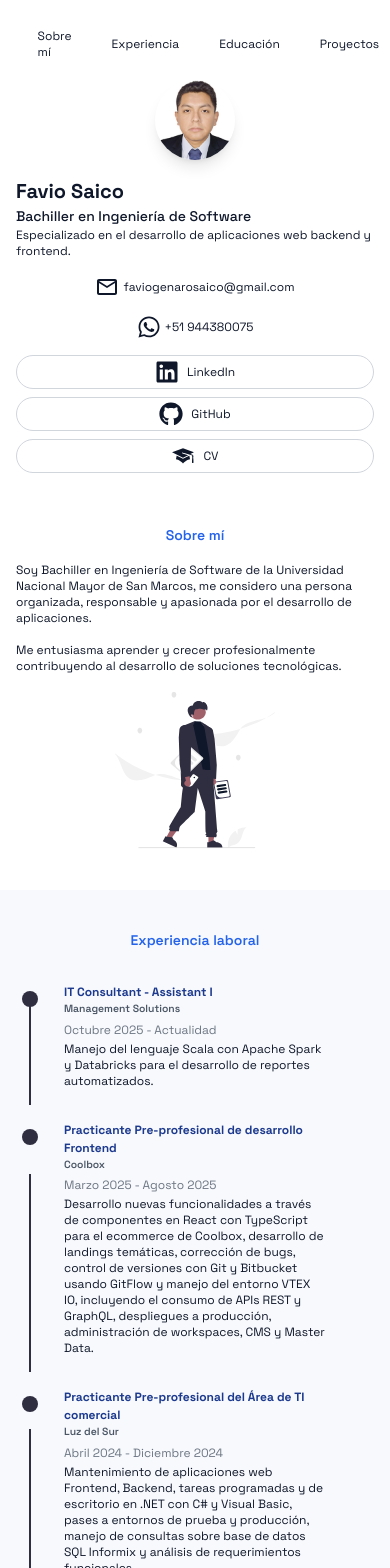
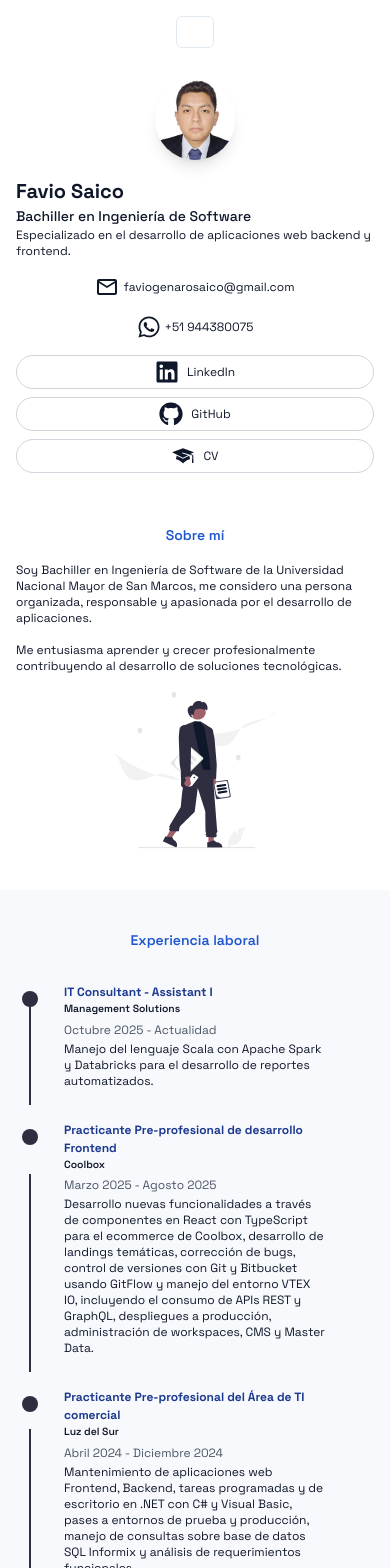
Before and after one commit to FavioGenaro/FavioGenaro.github.io, a Next.js app in the folder portfolio/: page / in a window 390 px wide. Shown: the top 1568 px of the page. Built offline with nearby package versions, Linux system fonts and the light colour scheme.

Commit message:
feat: Agregar menu mobile

```diff
--- a/portfolio/src/app/globals.css
+++ b/portfolio/src/app/globals.css
@@ -7,6 +7,7 @@
 
   --text-primary: #0f172a;
   --text-secondary: #475569;
+  --text-date: #4a5565;
 
   --border-color: #e2e8f0;
 
@@ -15,7 +16,8 @@
   --text-h3: 0.75rem;
   --text-h4: 0.65rem;
 
-  --text-subtitle: #2563EB;
+  /* --text-subtitle: #2563EB; */
+  --text-subtitle: #2057ce;
 
   --experience-line-color: #2F2E41;
 
@@ -32,6 +34,7 @@
   --text-primary: #f8fafc;
   --text-secondary: #94a3b8;
   --text-subtitle: #3B82F6;
+  --text-date: #ffffffCC;
 
   --border-color: #1d293d;
   --experience-line-color: #cbd5e1;
@@ -98,6 +101,10 @@ body {
   color: var(--text-primary);
 }
 
+.dateText {
+  color: var(--text-date);
+}
+
 .titleH1 {
   font-size: var(--text-h1);
   font-weight: 700;
--- a/portfolio/src/components/molecules/ExperienceItem.tsx
+++ b/portfolio/src/components/molecules/ExperienceItem.tsx
@@ -16,8 +16,8 @@ const ExperienceItem: React.FC<ExperienceProps> = ({ expItem }) => {
                 <span className='line-time absolute -left-[42px] top-[8px] rounded-full w-4 h-4 pointExperience'></span>
                 {/* Contenido */}
                 <h3 className="titleH3 font-bold text-blue-900 dark:text-blue-400">{expItem.jobName}</h3>
-                <h4 className="titleH4 font-semibold text-gray-600 dark:text-white">{expItem.companyName}</h4>
-                <time className="p-0 m-0 text-xs md:text-sm text-gray-600/80 dark:text-white/80">{expItem.startDate} - {expItem.endDate}</time>
+                <h4 className="titleH4 font-semibold text">{expItem.companyName}</h4>
+                <time className="p-0 m-0 text-xs md:text-sm dateText">{expItem.startDate} - {expItem.endDate}</time>
                 <Text text={expItem.description}/>
             </div>
         </div>
--- a/portfolio/src/components/molecules/NavbarItem.tsx
+++ b/portfolio/src/components/molecules/NavbarItem.tsx
@@ -7,6 +7,9 @@ interface NavbarItemProps {
 }
 
 const NavbarItem: React.FC<NavbarItemProps> = ({ label, href }) => {
+
+
+
   return (
     <div className='px-2 py-1'>
       <li>
--- a/portfolio/src/components/organisms/Navbar.tsx
+++ b/portfolio/src/components/organisms/Navbar.tsx
@@ -1,10 +1,15 @@
-
+"use client";
 import ThemeToggle from "@/components/atoms/ThemeToggle";
 import NavbarItem from "../molecules/NavbarItem";
+import { useState } from "react";
 
 export default function Navbar() {
+
+  const [open, setOpen] = useState<boolean>(false);
+
   return (
     <div className="flex items-center gap-6">
+      <ul className="hidden md:flex items-center gap-6">
         <NavbarItem href="#Profile" label="Inicio" />
         <NavbarItem href="#AboutMe" label="Sobre mí" />
         <NavbarItem href="#Experience" label="Experiencia" />
@@ -12,6 +17,50 @@ export default function Navbar() {
         <NavbarItem href="#Projects" label="Proyectos" />
 
         <ThemeToggle />
+      </ul>
+      {/* Mobile button */}
+      <button
+        onClick={() => setOpen(!open)}
+        aria-label="Abrir menú"
+        className="
+          md:hidden
+          rounded-md p-2
+          border border-slate-200 dark:border-slate-800
+        "
+      >
+        {/* Icono hamburguesa */}
+        <div className="space-y-1">
+          <span className="block h-0.5 w-5 bg-current" />
+          <span className="block h-0.5 w-5 bg-current" />
+          <span className="block h-0.5 w-5 bg-current" />
+        </div>
+      </button>
+
+      {/* Mobile menu */}
+      {open && (
+        <div
+          className="
+            absolute right-0 top-12 z-50
+            w-56
+            rounded-xl
+            bg-white dark:bg-slate-950
+            border border-slate-200 dark:border-slate-800
+            shadow-lg
+          "
+        >
+          <ul className="flex flex-col py-2">
+            <NavbarItem href="#Profile" label="Inicio" />
+            <NavbarItem href="#AboutMe" label="Sobre mí" />
+            <NavbarItem href="#Experience" label="Experiencia" />
+            <NavbarItem href="#Education" label="Educación" />
+            <NavbarItem href="#Projects" label="Proyectos" />
+
+            <div className="px-4 py-2">
+              <ThemeToggle />
+            </div>
+          </ul>
+        </div>
+      )}
     </div>
   );
 }
--- a/portfolio/src/components/organisms/ProjectGrid.tsx
+++ b/portfolio/src/components/organisms/ProjectGrid.tsx
@@ -7,15 +7,6 @@ import image5 from "./../../../public/projects/tasktrack.webp";
 
 const dataProjects: CardProps[] = [
         {
-            id: 5,
-            imageSrc: image5,
-            title: "Task track",
-            description: `Sistema web de organización de tareas que cuenta con visualizaciones en forma de calendario y kanban.`,
-            linkRepo: "https://github.com/FavioGenaro/task-track",
-            // linkDemo: null,
-            technologies: ["TypeScript","Angular","C#",".NET","REST"]
-        },
-        {
             id: 3,
             imageSrc: image3,
             title:"API REST y API GraphQL",
@@ -24,13 +15,12 @@ const dataProjects: CardProps[] = [
             technologies:["TypeScript","NestJS","GraphQL","REST", "JMeter"]
         },
         {
-            id: 4,
-            imageSrc: image4,
-            title: "API Ecommerce",
-            description: `Proyecto del curso de Gestión del Mantenimiento del Software. Desarrollado
-                        y desplegando usando Docker, Jenkins, SonarQube, New relic y Google Cloud.`,
-            linkRepo: "https://github.com/FavioGenaro/project-apis-ecommerce",
-            technologies: ["JavaScript","TypeScript","Node","Java","REST"]
+            id: 5,
+            imageSrc: image5,
+            title: "Task track",
+            description: `Sistema web de organización de tareas que cuenta con visualizaciones en forma de calendario y kanban.`,
+            linkRepo: "https://github.com/FavioGenaro/task-track",
+            technologies: ["TypeScript","Angular","C#",".NET","REST"]
         },
         {
             id: 1,
@@ -49,6 +39,15 @@ const dataProjects: CardProps[] = [
             linkRepo: "https://github.com/FavioGenaro/prueba-tecnica",
             linkDemo: "https://countrysearch-prueba.netlify.app/",
             technologies: ["React.js","Tailwind CSS","Axios","GraphQL"]
+        },
+        {
+            id: 4,
+            imageSrc: image4,
+            title: "API Ecommerce",
+            description: `Proyecto del curso de Gestión del Mantenimiento del Software. Desarrollado
+                        y desplegando usando Docker, Jenkins, SonarQube, New relic y Google Cloud.`,
+            linkRepo: "https://github.com/FavioGenaro/project-apis-ecommerce",
+            technologies: ["JavaScript","TypeScript","Node","Java","REST"]
         },
     ];
 
```
Lines whose indentation alone changed are shown as unchanged.
